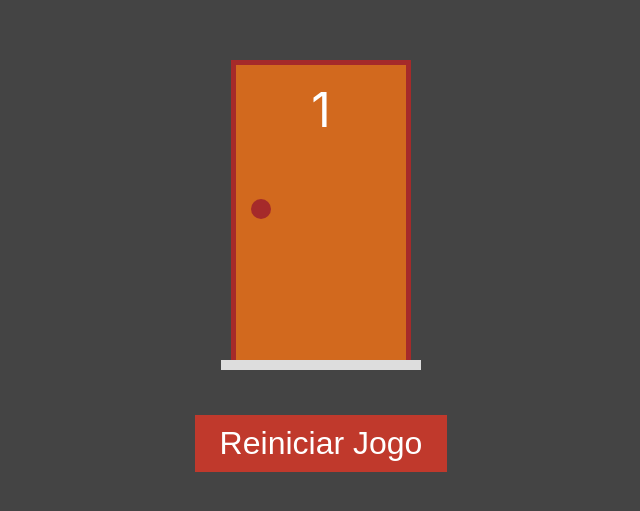
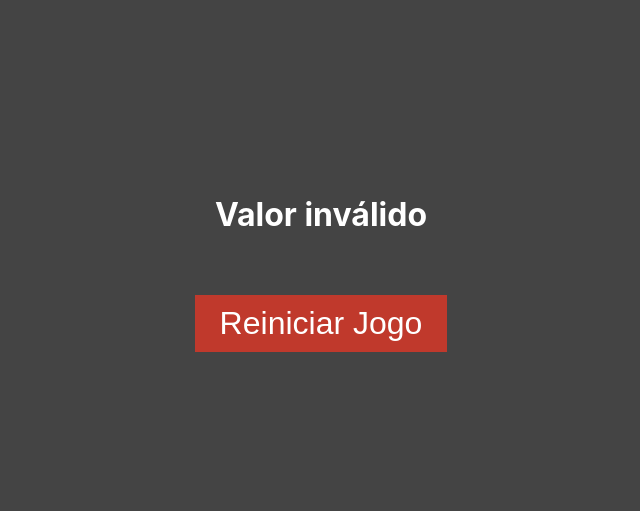
Before and after one commit to flavioanalistadesistema/next-porta, a Next.js app: page /jogo/1/1 in a window 1280 px wide. Shown: the part 137-648 px from the top of the page, without its empty margins (319-959 px from the left). Built offline with nearby package versions, Linux system fonts and the light colour scheme.

Commit message:
feat: Validando formulário

```diff
--- a/pages/jogo/[portas]/[presente].tsx
+++ b/pages/jogo/[portas]/[presente].tsx
@@ -7,7 +7,16 @@ import Link from "next/link"
 
 export default function Presente() {
     const [portas, setPorta] = useState([])
+    const [validar, setValidar] = useState(false)
     const router = useRouter()
+
+    useEffect(() => {
+        const porta = +router?.query.portas
+        const comPresente = +router?.query.presente
+        const qtdePortaValida = porta >= 3 && porta <= 100
+        const temPresenteValido = comPresente >= 1 && comPresente <= porta
+        setValidar(qtdePortaValida && temPresenteValido )
+    }, [portas])
 
     useEffect(() => {
         setPorta(criarPortas(+router?.query.portas, +router?.query.presente))
@@ -24,7 +33,7 @@ export default function Presente() {
     return (
         <div className={styles.jogo}>
             <div className={styles.portas}>
-                {renderizarPorta()}
+                {validar? renderizarPorta() :<h1>Valor inválido</h1>}
             </div>
             <div className={styles.botoes}>
                 <Link href={'/'}>
```
